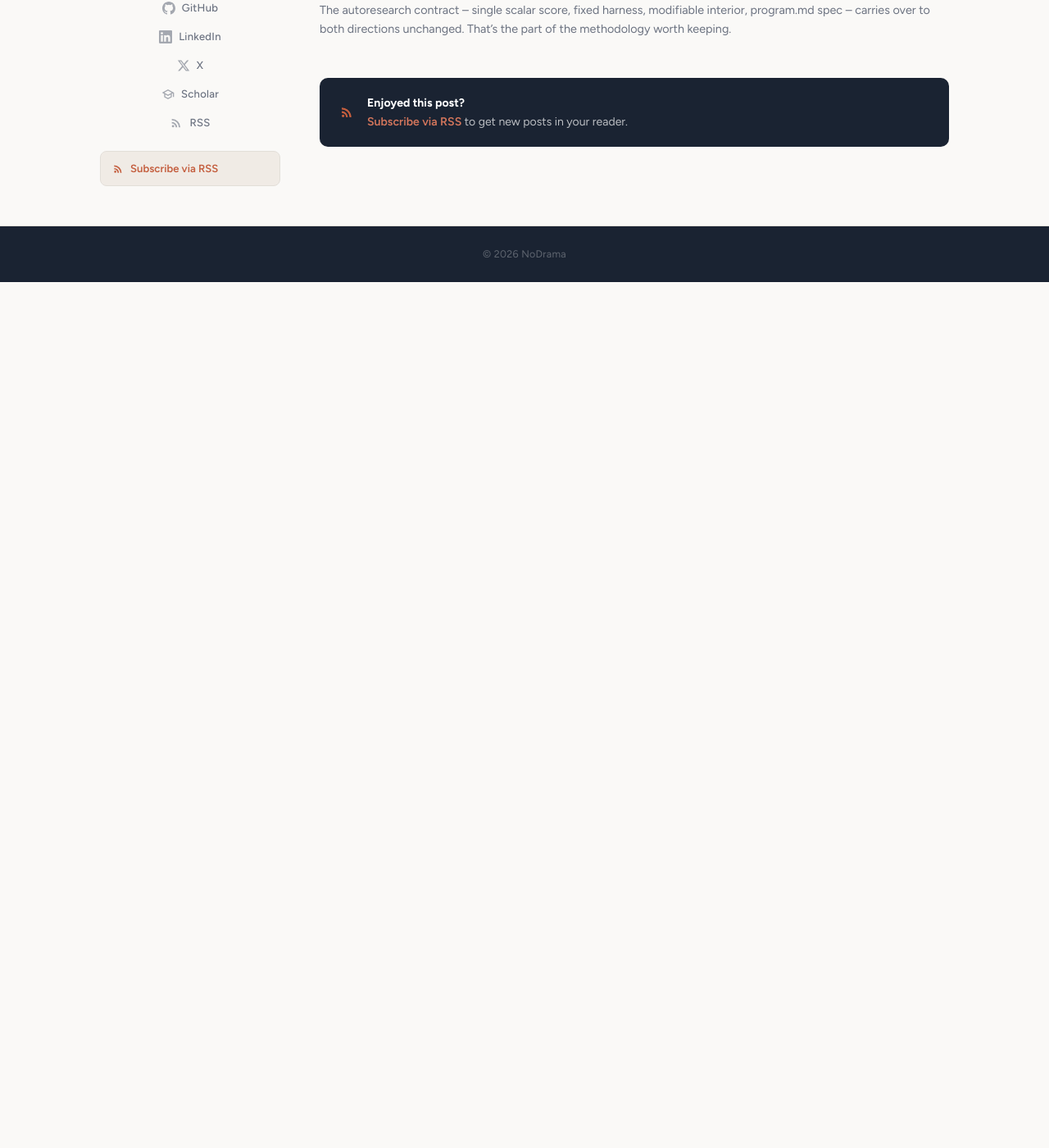
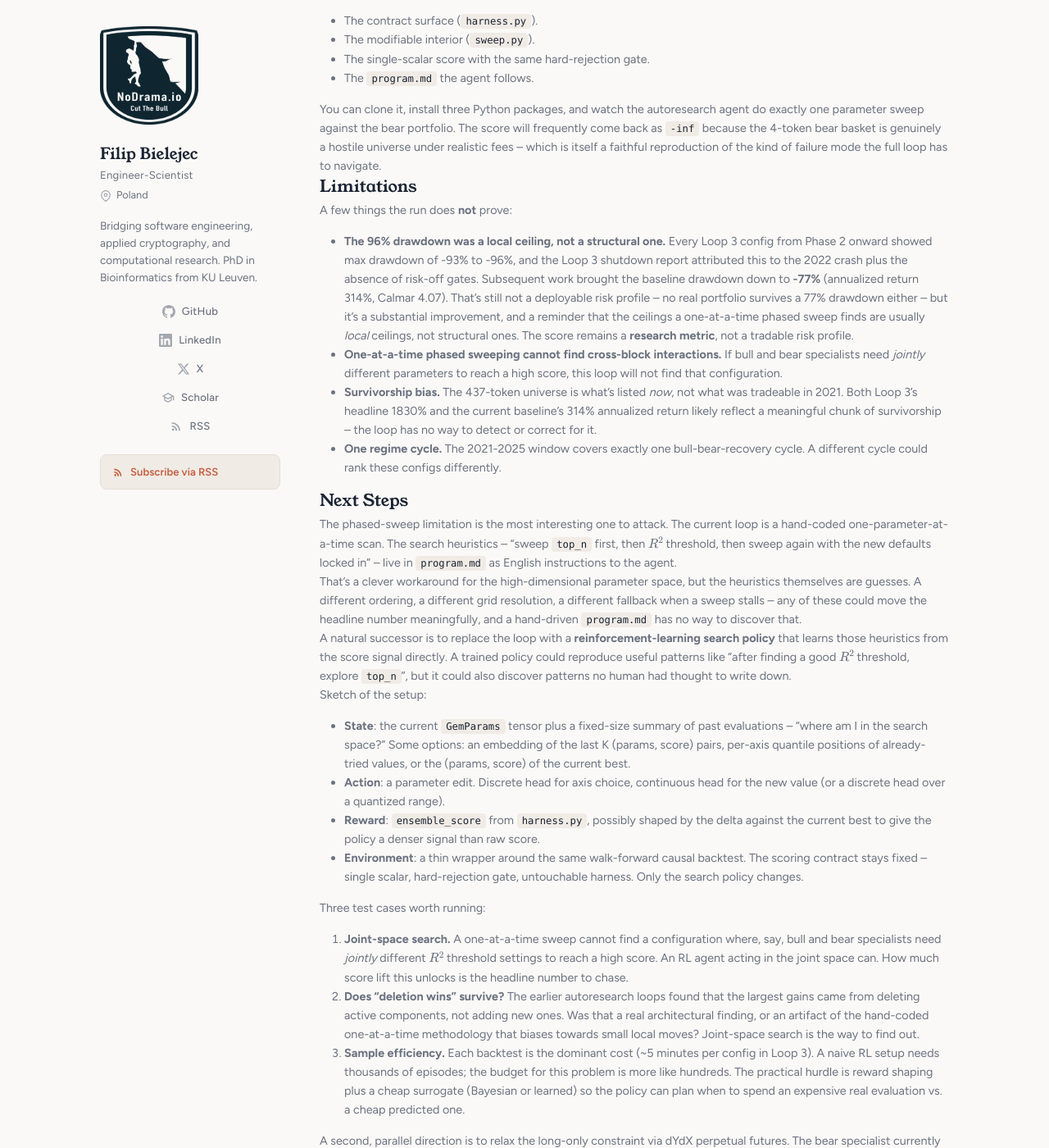
Before and after one commit to fbielejec/fbielejec.github.io, a Jekyll site: the page built from _posts/2026-05-07-autoresearch-gem-strategy.md, in a window 1280 px wide and 1400 px high, scrolled down 6726 px. Shown: the whole window at 82% size. Built offline with Jekyll 4.4.1, drawn with Linux system fonts in a browser that asks for light colours; formulas are drawn with MathJax 3; comment, search, counter and statistics services are not loaded; before the commit the page ends 7070 px from its top, so only the background shows below that; some of the changed text lies outside the part shown.

Commit message:
break out in paragraphs

````diff
--- a/_posts/2026-05-07-autoresearch-gem-strategy.md
+++ b/_posts/2026-05-07-autoresearch-gem-strategy.md
@@ -13,16 +13,20 @@
 In the [previous post]({{ site.baseurl }}{% post_url 2026-04-24-gem-bear-market-models %}) I compared exponential vs. linear regression GEM models on a hand-curated 4-token bear portfolio.
 The headline finding from that post: the choice of regression model was almost irrelevant; the **fitting window** was the dominant knob.
 
-That experiment had two glaring limitations.
+That experiment had two limitations.
 First, the universe was tiny -- four safe-haven tokens picked by hand.
 Second, the parameter sweep was hand-driven: I picked window sizes, ran them, eyeballed the results, picked again.
-That's fine for a blog post but not how you actually search a multi-dimensional parameter space.
+<!-- That's fine for a blog post but not how you actually search a multi-dimensional parameter space. -->
 
 This post is about what happens when you replace the human-in-the-loop with an LLM agent following a written methodology contract.
 The agent picks hypotheses, edits the strategy code, runs the sweep, scores the result, keeps or reverts.
 Sleep, wake up, read the results.
 
-*TL;DR* On the full Binance + DefiLlama universe (437 tokens, 5 years), an LLM-driven autoresearch loop ran 215 configurations across 18 hours, lifted the ensemble score from `-inf` (every config failing under realistic fees) to **1175.2**, and beat a BTC+ETH buy-and-hold baseline by **142×**. Three structural findings emerged: two were genuinely new, one was a confirmation of an earlier 4-token result at scale. The one-at-a-time phased sweep cannot discover cross-block parameter interactions, which is the next problem worth solving.
+*TL;DR* On the full Binance + DefiLlama universe (437 tokens, 5 years), an LLM-driven autoresearch loop ran 215 configurations across 18 hours, lifted the ensemble score from `-inf` (every config failing under realistic fees) to **1175.2**, and beat a BTC+ETH buy-and-hold baseline by **142×**.
+
+Three structural findings emerged: two were genuinely new, one was a confirmation of an earlier 4-token result at scale.
+
+The one-at-a-time phased sweep cannot discover cross-block parameter interactions, which is the next problem worth solving.
 
 The scaled-down Python version at [trader-research](https://github.com/fbielejec/trader-research) shows the **methodology** -- the contract surface, the modifiable interior, the program.md spec the agent operates under -- on a 4-token, bear-specialist-only, 2022-only subset.
 It is not a full reproduction of the headline numbers.
@@ -39,10 +43,10 @@
 A `program.md` contract tells the agent which file is which, what the score function is, and what the loop should do at each iteration.
 Then you start the agent and walk away.
 
-For a trading strategy the analog is direct.
-The "model" is a parameterized portfolio-construction pipeline.
-The "training loop" is a causal walk-forward backtest.
-The "metric" is a single scalar score computed from the backtest output.
+For a trading strategy the analog is direct:
+- The "model" is a parameterized portfolio-construction pipeline.
+- The "training loop" is a causal walk-forward backtest.
+- The "metric" is a single scalar score computed from the backtest output.
 
 # <a name="contract"/> The Contract Surface
 
@@ -52,7 +56,7 @@
 **Untouchable:**
 - The data loader and the causal walk-forward split. No peeking past day `t-1` when deciding for day `t`.
 - The backtest skeleton -- the day-by-day loop, portfolio bookkeeping, fee accounting.
-- The scoring function. Single scalar, no rewriting.
+- The scoring function. Single scalar, untouchable.
 - External constants: the 30 bps round-trip fee (10 bps exchange + 20 bps slippage), the 1.5× stress multiplier, the starting capital. These are market facts, not strategy parameters.
 
 **Modifiable:**
@@ -60,7 +64,7 @@
 - The model body -- the `fit` function, the portfolio-construction function, the regression primitives.
 - The sweep driver itself. The agent can rewrite the search strategy if it wants.
 
-In the scaled-down Python version this split is `harness.py` (untouchable) vs. `sweep.py` (modifiable), with `program.md` describing the loop the agent runs:
+In the scaled-down Python version this split is `harness.py` (untouchable) vs. `sweep.py` (fair game), with `program.md` describing the loop the agent runs:
 
 ```mermaid
 flowchart TD
@@ -107,9 +111,11 @@
 
 **The shape of the formula matters as much as the values it spits out.**
 Each term is multiplicative, which puts them in tension against each other.
+
 If you had only the drawdown dampener, the agent's optimal strategy is to sit in cash forever -- zero drawdown, zero return, zero score.
 If you had only the return term, the agent can chase any tail-risk strategy that produces a high headline number and accept any drawdown to do it.
 If you had only the diversification bonus, equal-weight buy-and-hold trivially wins.
+
 Multiplying the three forces the agent to earn return *and* keep drawdown bounded *and* maintain diversification -- drop any one and the score collapses.
 This is the design principle: a single scalar metric is dangerous unless its internal terms genuinely fight each other.
 
@@ -223,6 +229,27 @@
 
 That is a 142× improvement over buy-and-hold by score, almost entirely from realized return rather than from any drawdown improvement.
 
+## Since Loop 3
+
+The Loop 3 numbers above are a historical snapshot.
+Subsequent work -- including the risk-off gates that Loop 3's shutdown report recommended as a Loop 4 priority -- has shifted the strategy to a different point on the risk-return frontier:
+
+| Metric | Loop 3 | Current baseline |
+|---|---|---|
+| Annualized return | 1830% | **314%** |
+| Max drawdown | -96.4% | **-77.2%** |
+| Calmar ratio | 19.0 | 4.07 |
+| Sharpe / Sortino | --- | 0.98 / 3.92 |
+| Avg HHI | 0.319 | 0.253 |
+| Tokens selected (of fitted) | --- | 21 of 419 |
+| Rebalances | --- | 1,386 |
+| Bluechip benchmark annualized | 12.9% | 6.33% |
+
+Lower headline return, much lower drawdown, better diversification.
+Calmar dropped because risk-off gates trade away tail-end upside for survivability.
+
+The findings below are still about Loop 3 specifically -- the loop ran, the loop produced these conclusions -- but the limitations section uses the current baseline as the foil.
+
 # <a name="findings"/> What the Loop Found
 
 Two new findings, plus one confirmation of an earlier result at scale. Ranked by how surprising they were:
@@ -275,26 +302,56 @@
 
 A few things the run does **not** prove:
 
-- **The 96% drawdown is real.** Every config from Phase 2 onward shows max drawdown of -93% to -96%. This is a property of the 2022 crash applied to the full token universe, not a strategy failure. The drawdown dampener penalizes it but does not reject it. No real portfolio survives this; the score is a **research metric**, not a deployable risk profile.
+- **The 96% drawdown was a local ceiling, not a structural one.** Every Loop 3 config from Phase 2 onward showed max drawdown of -93% to -96%, and the Loop 3 shutdown report attributed this to the 2022 crash plus the absence of risk-off gates. Subsequent work brought the baseline drawdown down to **-77%** (annualized return 314%, Calmar 4.07). That's still not a deployable risk profile -- no real portfolio survives a 77% drawdown either -- but it's a substantial improvement, and a reminder that the ceilings a one-at-a-time phased sweep finds are usually *local* ceilings, not structural ones. The score remains a **research metric**, not a tradable risk profile.
 - **One-at-a-time phased sweeping cannot find cross-block interactions.** If bull and bear specialists need *jointly* different parameters to reach a high score, this loop will not find that configuration.
-- **Survivorship bias.** The 437-token universe is what's listed *now*, not what was tradeable in 2021. The 1800% return likely reflects a meaningful chunk of survivorship.
+- **Survivorship bias.** The 437-token universe is what's listed *now*, not what was tradeable in 2021. Both Loop 3's headline 1830% and the current baseline's 314% annualized return likely reflect a meaningful chunk of survivorship -- the loop has no way to detect or correct for it.
 - **One regime cycle.** The 2021-2025 window covers exactly one bull-bear-recovery cycle. A different cycle could rank these configs differently.
 
 # <a name="next"/> Next Steps
 
-The phased-sweep limitation is the most interesting.
-A natural successor is to replace the loop with a **reinforcement-learning search policy**.
-State: the current parameter tensor plus a summary of past evaluations.
-Action: a parameter edit.
-Reward: `ensemble_score`.
-Environment: the same walk-forward backtest, exposed as a thin wrapper.
+The phased-sweep limitation is the most interesting one to attack.
+The current loop is a hand-coded one-parameter-at-a-time scan.
+The search heuristics -- "sweep `top_n` first, then $R^2$ threshold, then sweep again with the new defaults locked in" -- live in `program.md` as English instructions to the agent.
 
-The same setup is the natural place to test whether the historical "deletion wins" finding from earlier loops survives under joint-space search, or whether it was an artifact of the one-at-a-time methodology.
+That's a clever workaround for the high-dimensional parameter space, but the heuristics themselves are guesses.
+A different ordering, a different grid resolution, a different fallback when a sweep stalls -- any of these could move the headline number meaningfully, and a hand-driven `program.md` has no way to discover that.
+
+A natural successor is to replace the loop with a **reinforcement-learning search policy** that learns those heuristics from the score signal directly.
+A trained policy could reproduce useful patterns like "after finding a good $R^2$ threshold, explore `top_n`", but it could also discover patterns no human had thought to write down.
+
+Sketch of the setup:
+
+- **State**: the current `GemParams` tensor plus a fixed-size summary of past evaluations -- "where am I in the search space?" Some options: an embedding of the last K (params, score) pairs, per-axis quantile positions of already-tried values, or the (params, score) of the current best.
+- **Action**: a parameter edit. Discrete head for axis choice, continuous head for the new value (or a discrete head over a quantized range).
+- **Reward**: `ensemble_score` from `harness.py`, possibly shaped by the delta against the current best to give the policy a denser signal than raw score.
+- **Environment**: a thin wrapper around the same walk-forward causal backtest. The scoring contract stays fixed -- single scalar, hard-rejection gate, untouchable harness. Only the search policy changes.
+
+Three test cases worth running:
+
+1. **Joint-space search.** A one-at-a-time sweep cannot find a configuration where, say, bull and bear specialists need *jointly* different $R^2$ threshold settings to reach a high score. An RL agent acting in the joint space can. How much score lift this unlocks is the headline number to chase.
+2. **Does "deletion wins" survive?** The earlier autoresearch loops found that the largest gains came from deleting active components, not adding new ones. Was that a real architectural finding, or an artifact of the hand-coded one-at-a-time methodology that biases towards small local moves? Joint-space search is the way to find out.
+3. **Sample efficiency.** Each backtest is the dominant cost (~5 minutes per config in Loop 3). A naive RL setup needs thousands of episodes; the budget for this problem is more like hundreds. The practical hurdle is reward shaping plus a cheap surrogate (Bayesian or learned) so the policy can plan when to spend an expensive real evaluation vs. a cheap predicted one.
 
 A second, parallel direction is to relax the long-only constraint via dYdX perpetual futures.
 The bear specialist currently sits in cash when no token has a positive trend; with perps it could short the tokens it currently filters out.
 The same $R^2 \cdot (a_1 - 1)$ momentum signal becomes a short-entry signal when negated, and the inverse-volatility weighting carries over directly.
+
 The open questions are funding-rate cost vs. the current 30 bps fee budget, sizing under leverage, and whether the Calmar hard-rejection gate still makes sense once shorting is allowed.
 
-The autoresearch contract -- single scalar score, fixed harness, modifiable interior, program.md spec -- carries over to both directions unchanged.
+A third direction is the regime detector itself.
+The current HMM uses Gaussian emissions, which is a known poor fit for crypto returns -- the empirical distributions are fat-tailed and asymmetric, with the kind of tail events the loop's hard-rejection gate exists to defend against.
+A single 30%-down day can fool a Gaussian-emission HMM into a regime call that doesn't reflect the underlying dynamics.
+
+Finding #1 -- soft blending dominating hard switching -- is consistent with this: the HMM's regime calls aren't confident not because the regimes don't exist, but because the emission model is too simple to assign them confidently.
+
+Replacements worth trying, ranked by implementation cost:
+
+- **Student's $t$ emissions.** Minimal change to the existing HMM, just heavier tails. Cheap to implement, immediate test of whether soft-blend dominance survives a fatter-tailed emission model.
+- **Hidden semi-Markov models** with explicit state-duration distributions, capturing the empirical fact that regimes don't switch every day.
+- **Mixture-of-Gaussians or GARCH-style emissions** to model volatility clustering inside a regime rather than across them.
+- **Neural sequence models** (LSTM / Transformer) that learn regime structure end-to-end without the Markov assumption -- higher capacity, harder to interpret, and the most aggressive departure from the current contract surface.
+
+Any of these slots into the regime-detector hole in the contract surface; the autoresearch loop runs unchanged on the new detector and re-evaluates whether the same parameter winners hold.
+
+The autoresearch contract -- single scalar score, fixed harness, modifiable interior, program.md spec -- carries over to all three directions unchanged.
 That's the part of the methodology worth keeping.
````
